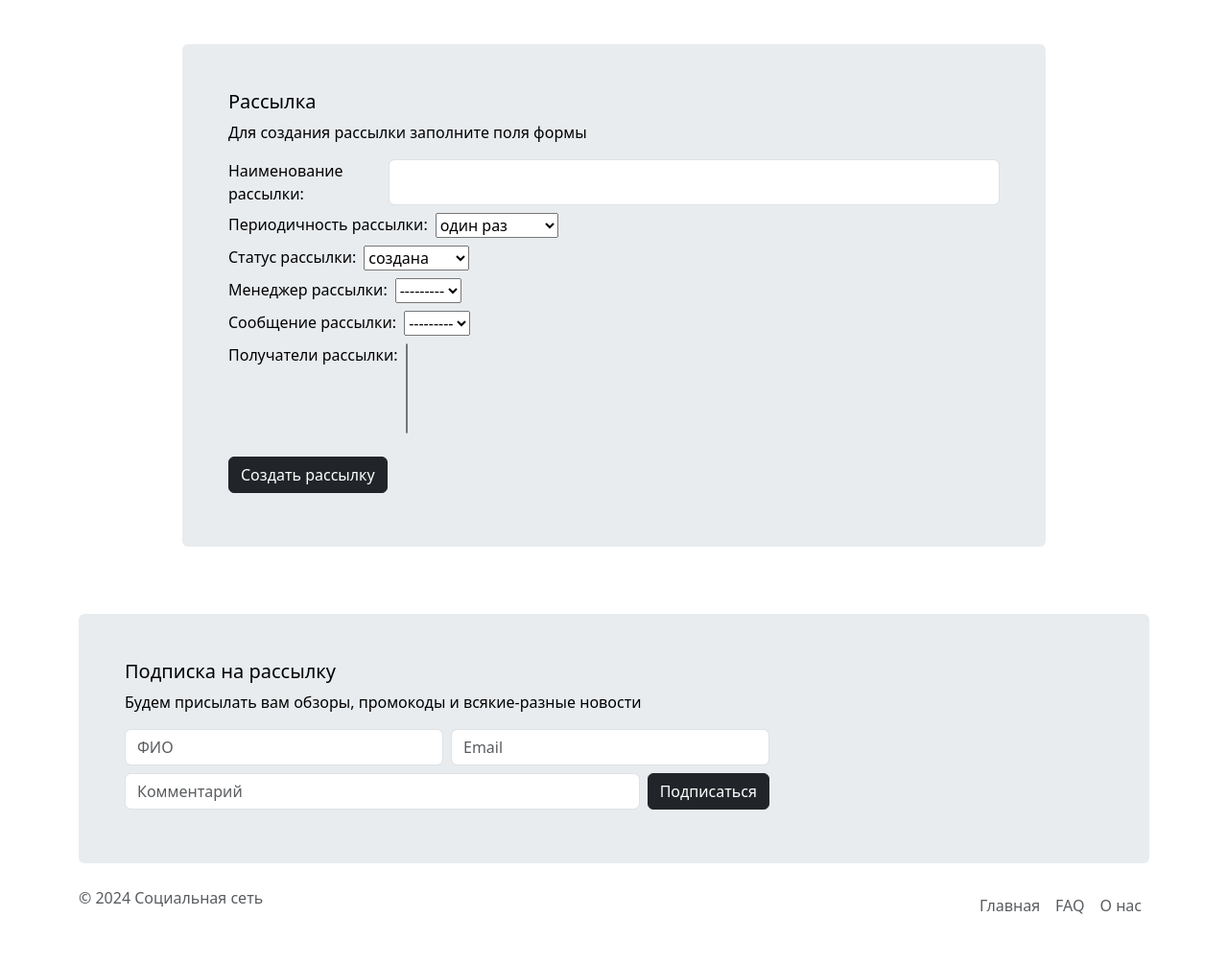
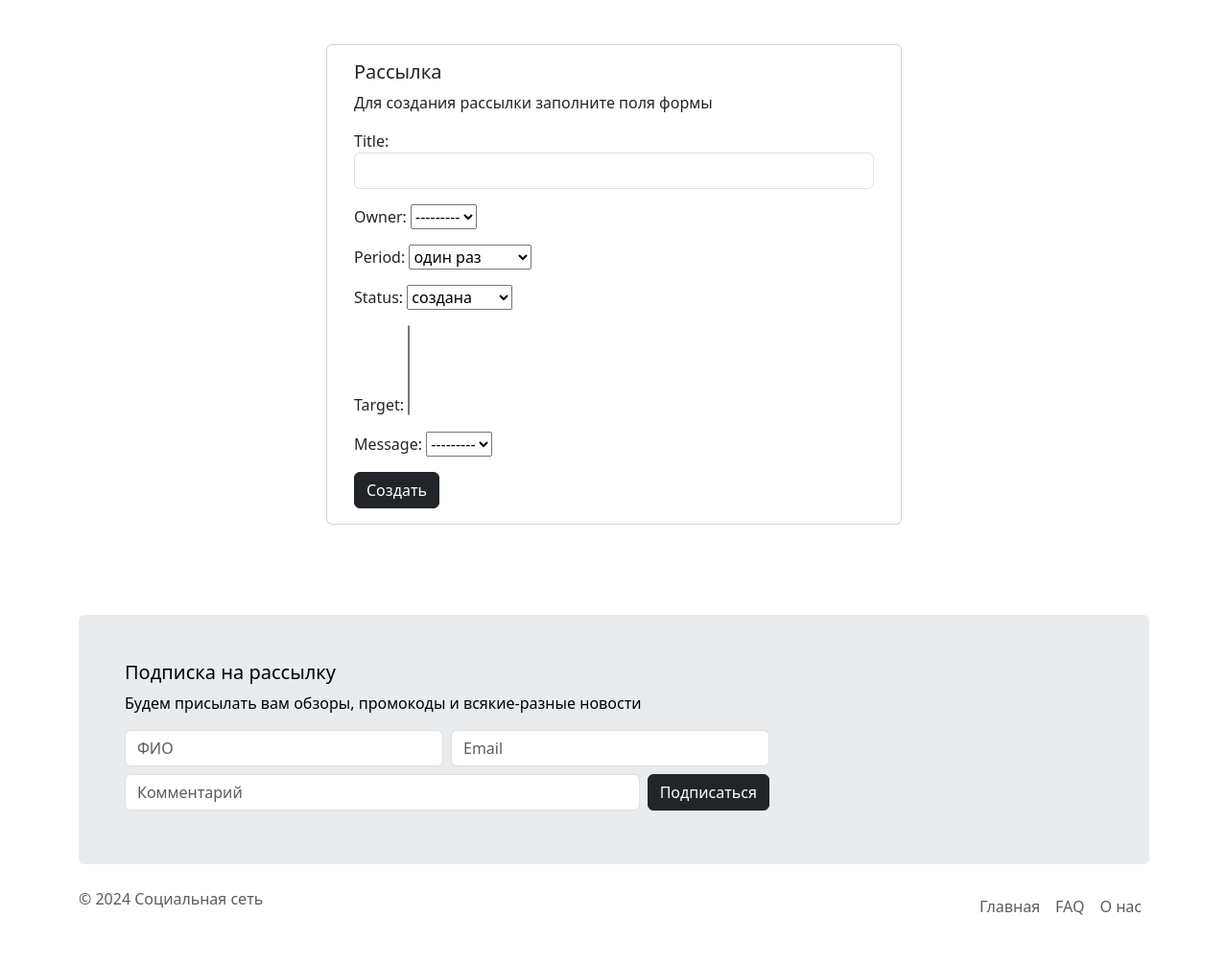
Before and after one commit to aukhadieva/mailings_service, a Django app: page /mailing/create_mailing in a window 1280 px wide. Shown: the part 119-1124 px from the top of the page at 96% size. Before the commit the page ends 1072 px from the top, so only its background shows below. Run offline with Django 5.2, Linux system fonts and the light colour scheme; data that the repository does not hold is empty; some libraries are stand-ins or nearby versions.

Commit message:
Update forms

```diff
--- a/mailing/templates/mailing/mailing_form.html
+++ b/mailing/templates/mailing/mailing_form.html
@@ -1,52 +1,31 @@
 {% extends 'main/base.html' %}
-
 {% block title %}{{ title }}{% endblock %}
 
+
 {% block content %}
-<div class="mx-auto" style="width: 900px;">
-    <div class="p-4 p-md-5 mb-4 rounded text-body-emphasis bg-body-secondary">
-        <form method="post">
-            {% csrf_token %}
+<div class="mx-auto mb-3 " style="max-width: 600px;">
+    <div class="container mb-5">
         <div class="row">
-                <div class="col-12">
+            <div class="card">
+                <div class="card-body">
                     <h5>Рассылка</h5>
                     <p>Для создания рассылки заполните поля формы</p>
-                    <div class="d-flex flex-column flex-sm-row w-100 gap-2 mb-2">
-                        <label for="form.title.id_for_label">Наименование рассылки:</label>
-                        {{ form.title }}
-                    </div>
-                    <div class="d-flex flex-column flex-sm-row w-100 gap-2 mb-2">
-                        <label for="form.period.id_for_label"">Периодичность рассылки:</label>
-                        {{ form.period }}
-                    </div>
-                    <div class="d-flex flex-column flex-sm-row w-100 gap-2 mb-2">
-                        <label for="form.status.id_for_label"">Статус рассылки:</label>
-                        {{ form.status }}
-                    </div>
-                    <div class="d-flex flex-column flex-sm-row w-100 gap-2 mb-2">
-                        <label for="form.owner.id_for_label">Менеджер рассылки:</label>
-                        {{ form.owner }}
-                    </div>
-                    <div class="d-flex flex-column flex-sm-row w-100 gap-2 mb-2">
-                        <label for="{{ form.message.id_for_label }}">Сообщение рассылки:</label>
-                        {{ form.message }}
-                    </div>
-                    <div class="d-flex flex-column flex-sm-row w-100 gap-2 mb-4">
-                        <label for="form.target.id_for_label">Получатели рассылки:</label>
-                        {{ form.target }}
-                    </div>
-                    <div class="d-flex flex-column flex-sm-row w-100 gap-2 mb-2">
-                        <button type="submit" class="btn btn btn-dark">
+                    <form method="post" enctype="multipart/form-data">
+                        {% csrf_token %}
+                        {{ form.as_p }}
+                        <div class="button">
+                            <button type="submit" class="btn btn-dark">
                                 {% if object %}
                                 Сохранить
                                 {% else %}
-                            Создать рассылку
+                                Создать
                                 {% endif %}
                             </button>
-                    </div>
-                </div>
                         </div>
                     </form>
                 </div>
             </div>
+        </div>
+    </div>
+</div>
 {% endblock %}
```
Also changed, not shown: mailing/templates/mailing/client_form.html (+13 -21 lines), mailing/templates/mailing/mailingmessage_form.html (+13 -19 lines). Lines whose indentation alone changed are shown as unchanged.
